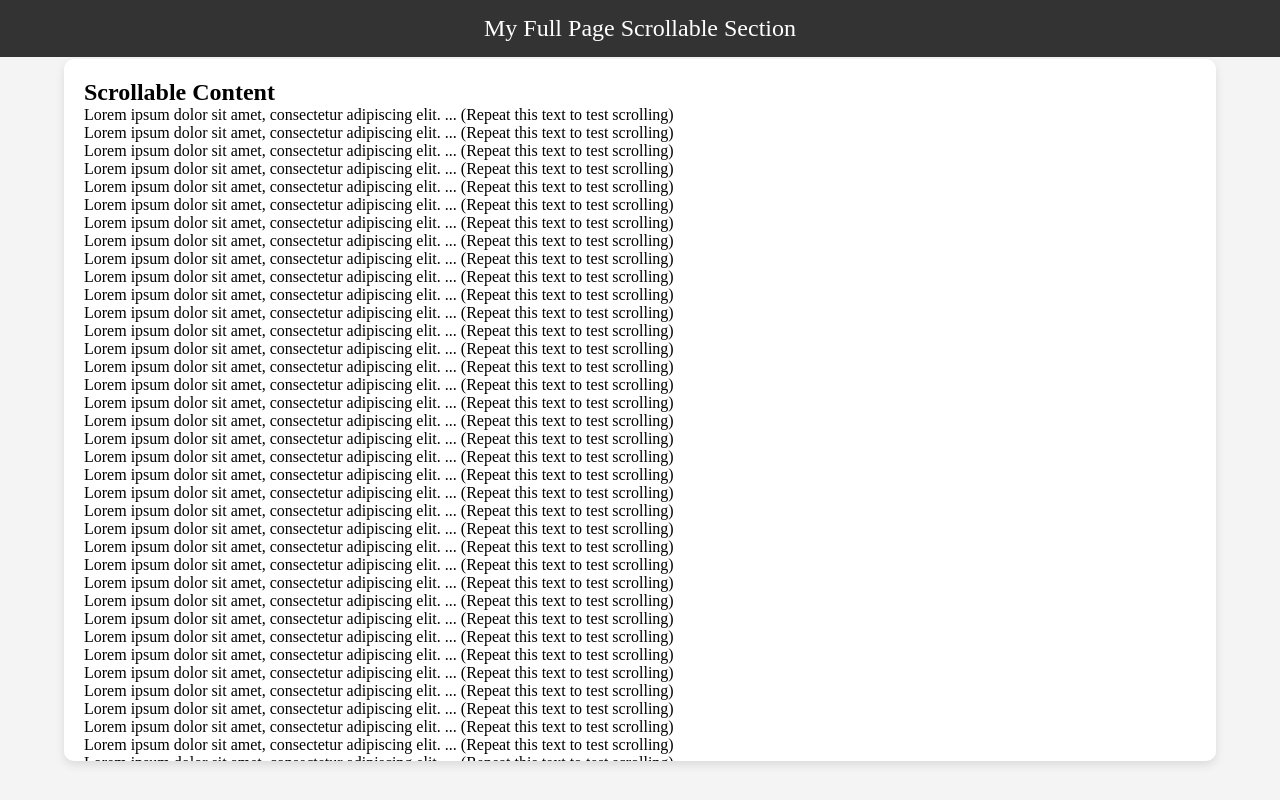
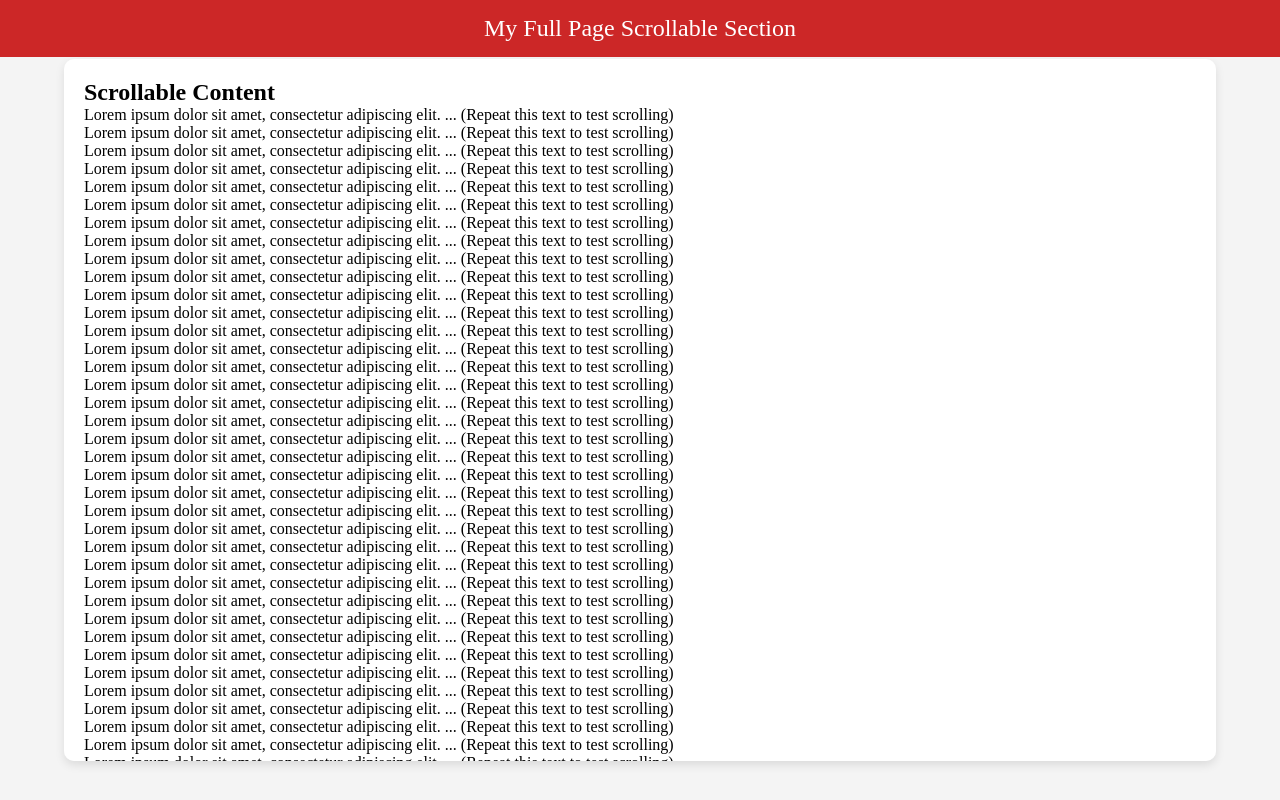
Before and after one commit to Adarsh5415/scrollable, a plain HTML site: page index.html in a window 1280 px wide. Drawn offline with Linux system fonts and the light colour scheme.

Commit message:
second commit2

```diff
--- a/index.html
+++ b/index.html
@@ -21,7 +21,7 @@
             width: 100%;
             text-align: center;
             padding: 15px;
-            background-color: #333;
+            background-color: #cc2727;
             color: white;
             font-size: 24px;
             position: fixed;
```
